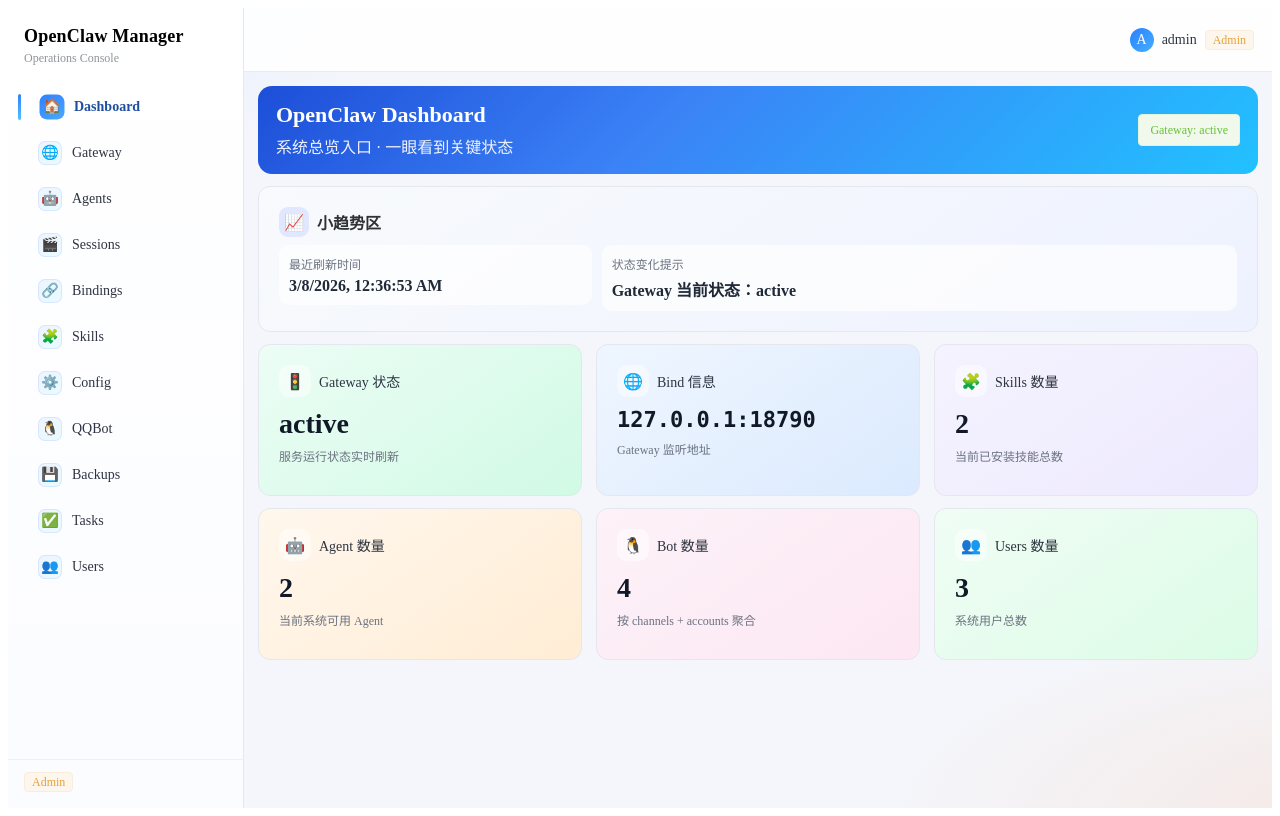
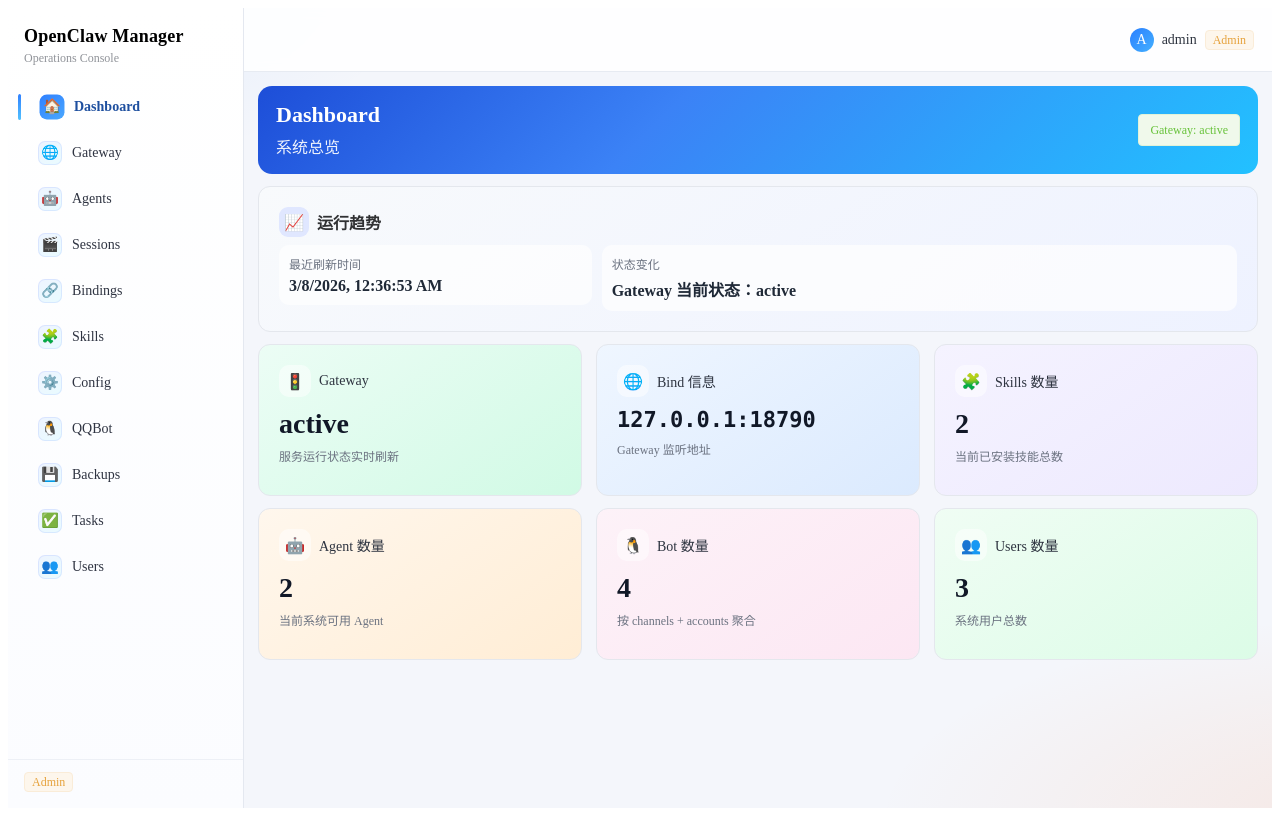
Before and after one commit to bfilestor/openclaw-manager, a Vue app in the folder src/frontend/: page /login in a window 1280 px wide. Both pictures are taken after a click on the button "登录". Built offline with nearby package versions, Linux system fonts and the light colour scheme.

Commit message:
完善提示文字

```diff
--- a/src/frontend/src/views/DashboardView.vue
+++ b/src/frontend/src/views/DashboardView.vue
@@ -2,8 +2,8 @@
   <div class="dashboard-page" v-loading="loading" element-loading-text="Dashboard 数据加载中...">
     <div class="hero">
       <div>
-        <h2>OpenClaw Dashboard</h2>
-        <p>系统总览入口 · 一眼看到关键状态</p>
+        <h2>Dashboard</h2>
+        <p>系统总览</p>
       </div>
       <el-tag :type="gatewayTagType" size="large">Gateway: {{ gatewayStateText }}</el-tag>
     </div>
@@ -19,7 +19,7 @@
     <el-card shadow="never" class="trend-card">
       <div class="trend-head">
         <span class="trend-icon">📈</span>
-        <span class="trend-title">小趋势区</span>
+        <span class="trend-title">运行趋势</span>
       </div>
       <el-row :gutter="10">
         <el-col :xs="24" :md="8">
@@ -30,7 +30,7 @@
         </el-col>
         <el-col :xs="24" :md="16">
           <div class="trend-item">
-            <div class="trend-label">状态变化提示</div>
+            <div class="trend-label">状态变化</div>
             <div class="trend-value">{{ statusHint }}</div>
           </div>
         </el-col>
@@ -42,7 +42,7 @@
         <el-card shadow="hover" class="stat-card gateway">
           <div class="stat-head">
             <span class="stat-icon">🚦</span>
-            <span class="stat-title">Gateway 状态</span>
+            <span class="stat-title">Gateway</span>
           </div>
           <div class="stat-main">{{ gatewayStateText }}</div>
           <div class="stat-sub">服务运行状态实时刷新</div>
--- a/src/frontend/src/views/GatewayView.vue
+++ b/src/frontend/src/views/GatewayView.vue
@@ -1,9 +1,8 @@
 <template>
   <div class="gateway-page">
     <div class="topbar">
-      <h3>Gateway 管理</h3>
+      <h3>Gateway</h3>
       <el-space>
-        <el-tag :type="gatewayTagType">状态: {{ gatewayStateText }}</el-tag>
         <el-button :loading="loading" @click="refresh">刷新</el-button>
       </el-space>
     </div>
@@ -18,7 +17,7 @@
 
     <el-row :gutter="12" class="cards">
       <el-col :xs="24" :sm="12">
-        <el-card shadow="hover">Gateway 状态: {{ gatewayStateText }}</el-card>
+        <el-card shadow="hover">Gateway: {{ gatewayStateText }}</el-card>
       </el-col>
       <el-col :xs="24" :sm="12">
         <el-card shadow="hover">Bind IP: {{ bindText }}</el-card>
--- a/src/frontend/src/views/QQBotManageView.vue
+++ b/src/frontend/src/views/QQBotManageView.vue
@@ -47,29 +47,30 @@
         type="info"
         :closable="false"
         show-icon
-        title="首次接入提示：输入主 QQBot 的 AppID 和 AppSecret 后保存，然后执行下方 3 行命令完成第一次接入。"
+        title="首次接入提示：访问https://q.qq.com/bot/openclaw,扫码创建机器人，按页面提示直接创建<br/>或者输入QQBot 的 AppID 和 AppSecret 后点击初始化命令，然后到系统中手动执行下方 3 行命令完成第一次接入。"
       />
 
       <div v-if="bots.length === 0" class="first-access">
         <el-form label-position="top">
-          <el-form-item label="主 QQBot AppID">
-            <el-input v-model="firstBot.appId" :disabled="!canEdit" placeholder="请输入第一个 bot 的 AppID" />
+          <el-form-item label="QQBot AppID">
+            <el-input v-model="firstBot.appId" :disabled="!canEdit" placeholder="请输入AppID" />
           </el-form-item>
-          <el-form-item label="主 QQBot AppSecret">
+          <el-form-item label=" QQBot AppSecret">
             <el-input
               v-model="firstBot.clientSecret"
               :disabled="!canEdit"
               show-password
-              placeholder="请输入第一个 bot 的 AppSecret"
+              placeholder="请输入AppSecret"
             />
           </el-form-item>
         </el-form>
 
         <div class="cmd-box">
-          <div class="cmd-title">第一次接入命令（保存后执行）</div>
-          <pre>cd /home/mixi/.openclaw/projects/manager
-scripts/build.sh
+          <div class="cmd-title">第一次接入命令</div>
+          <pre>openclaw plugins install @sliverp/qqbot@latest
+openclaw channels add --channel qqbot --token "[yourAppId]:[yourAppSecret]
 openclaw gateway restart</pre>
+            <div style="margin-top: 8px; color: #666;">将上面命令中的 [yourAppId] 和 [yourAppSecret] 替换为你输入的 AppID 和 AppSecret 后执行</div>
         </div>
       </div>
     </el-card>
@@ -81,7 +82,7 @@ openclaw gateway restart</pre>
         type="warning"
         show-icon
         :closable="false"
-        title="如已有主 QQBot，新增会写入 qqbot.accounts。bot 名称仅允许字母和数字（例如 qqbot2）。"
+        title="如已有主 QQBot，新增会写入 qqbot.accounts。bot 名称仅允许字母和数字（例如 qqbot2），填写后，点击加入配置草稿按钮，然后保存配置。"
       />
 
       <div class="add-list">
```
